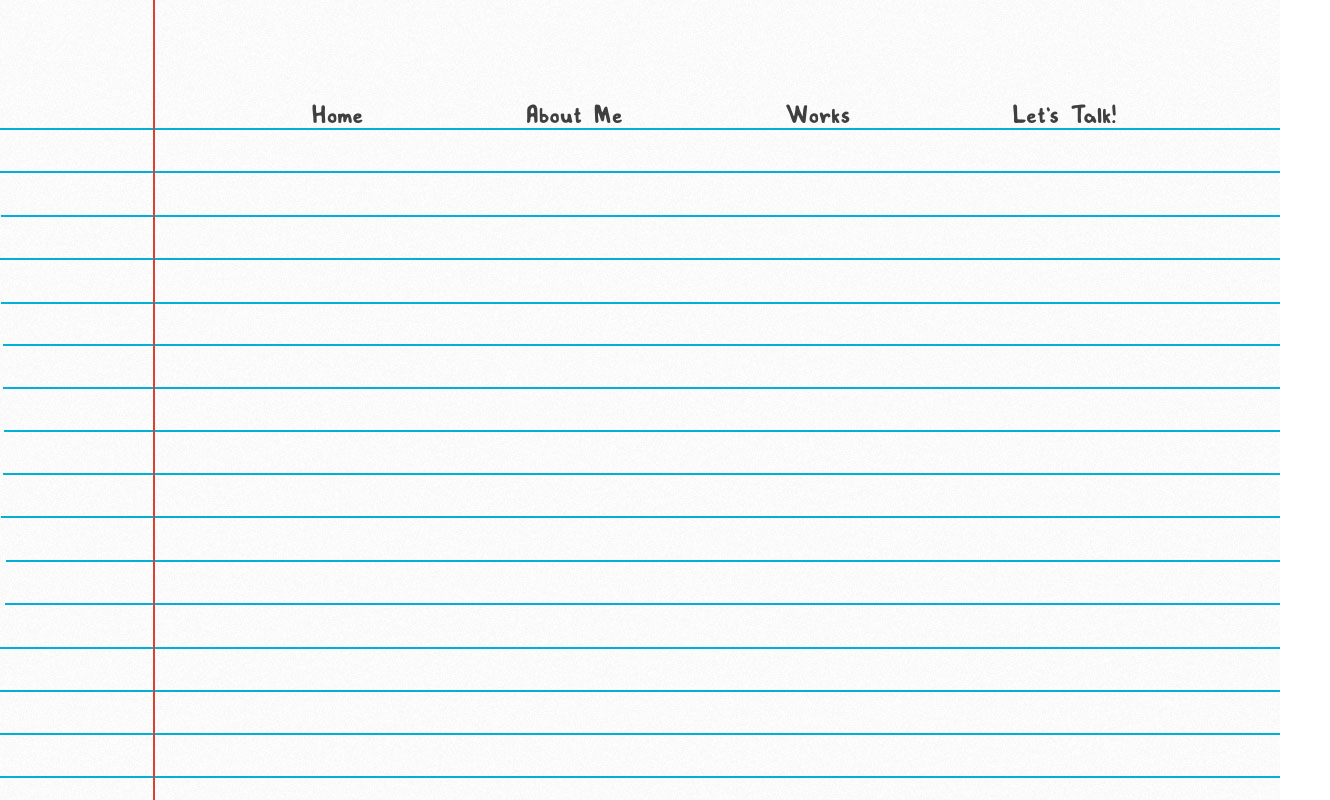
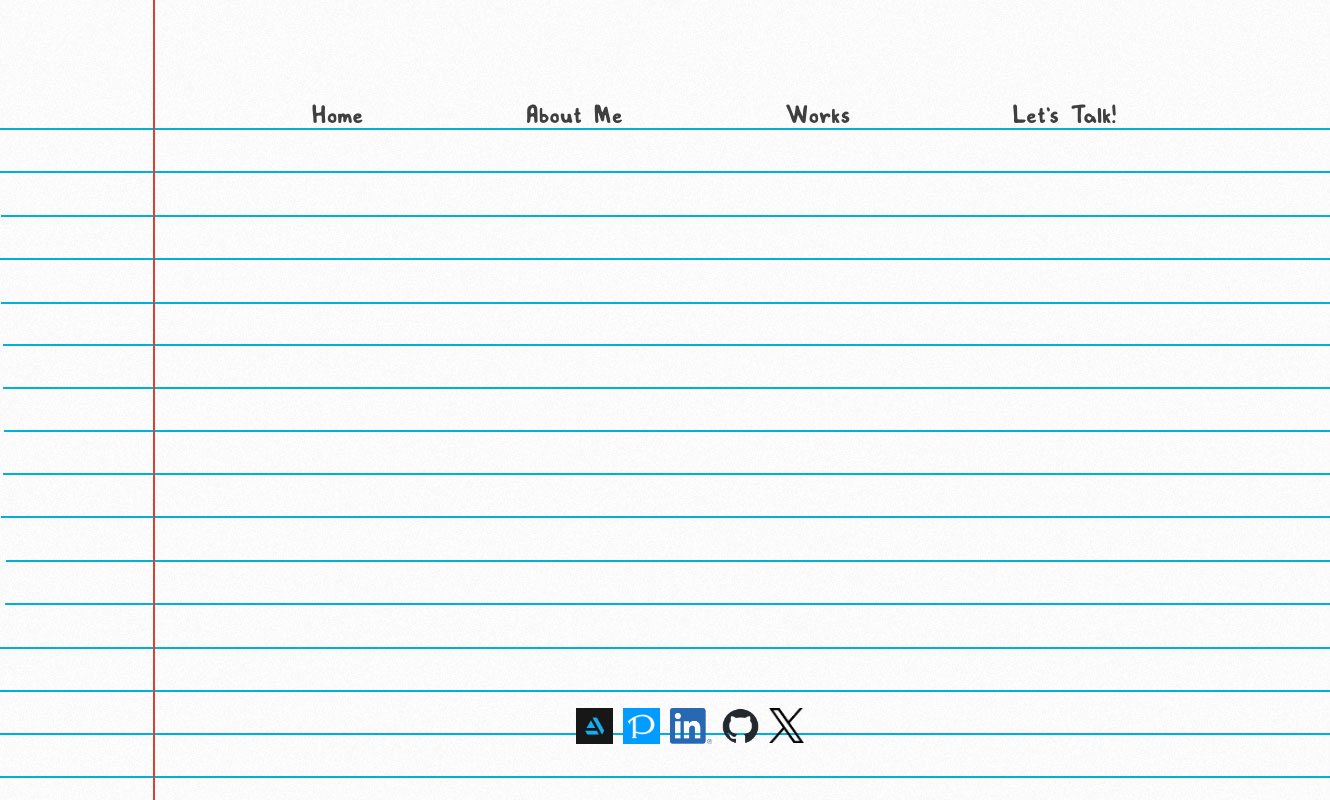
Before and after one commit to ibekeybored/portfolio-website, a plain HTML site: page index.html in a window 1280 px wide. Shown: the whole page, 1330 px wide, since content can reach past the window. Drawn offline with Linux system fonts and the light colour scheme.

Commit message:
Added footer and image anchor elements to the footer

```diff
--- a/index.html
+++ b/index.html
@@ -21,5 +21,22 @@
                 <p>Let's Talk!</p>
             </div>
         </header>
+        <footer>
+            <a href="https://www.artstation.com/ibekeybored" target="_blank">
+                <img style="height: 36px; width: 37px;" src="images/ArtStation.png" alt=" Logo"/>
+            </a>
+            <a href="https://www.pixiv.me/ibekeybored" target="_blank">
+                <img style="height: 36px; width: 37px;" src="images/Pixiv.png" alt=" Logo"/>
+            </a>
+            <a href="https://www.linkedin.com/in/robert-chicas/" target="_blank">
+                <img style="height: 36px; width: 42px;" src="images/Linkedin.png" alt="LinkedIn Logo"/>
+            </a>
+            <a href="https://github.com/ibekeybored" target="_blank">
+                <img style="height: 36px; width: 37px;" src="images/GitHub.png" alt=" Logo"/>
+            </a>
+            <a href="https://twitter.com/ibekeybored" target="_blank">
+                <img style="height: 35px; width: 35px;" src="images/X.png" alt=" Logo"/>
+            </a>
+        </footer>
     </body>
 </html>
--- a/styles.css
+++ b/styles.css
@@ -20,6 +20,12 @@ body {
     color: rgba(0,0,0,0.75);
     font-family: writingFont, Arial, sans-serif;
     font-size: x-large;
+    overflow: hidden;
+}
+
+/* Removes all underlines from anchor elements */
+a {
+    text-decoration: none;
 }
 
 /* Header styles */
@@ -29,6 +35,22 @@ header {
     display: flex;
     flex-direction: row;
     justify-content: space-evenly;
+}
+
+/* Footer styles */
+footer {
+    position: absolute;
+    width: 100%;
+    bottom: 50px;
+    margin-left: 50px;
+    display: flex;
+    justify-content: center;
+}
+
+/* Footer img element styles */
+footer img {
+    margin-left: 5px;
+    margin-right: 5px;
 }
 
 /* Styles for mobile devices */
@@ -42,4 +64,8 @@ header {
         margin-left: 50px;
         margin-top: 110px;
     }
+
+    footer {
+        margin-left: 0;
+    }
 }
```
Also changed, not shown: images/ArtStation.png (added), images/GitHub.png (added), images/Linkedin.png (added), images/Pixiv.png (added), images/X.png (added), images/pencil.ico (added), images/smiley.png (added).
